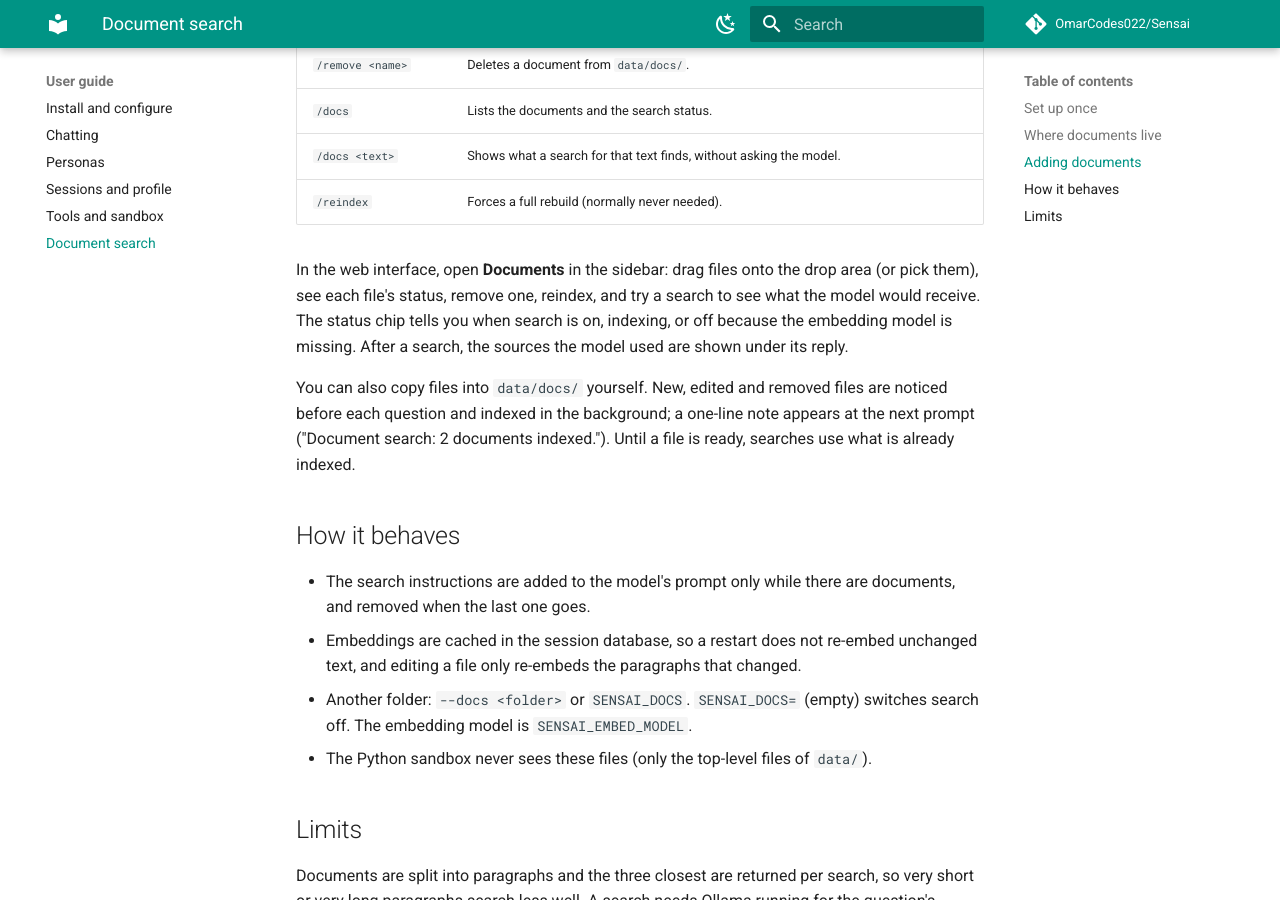
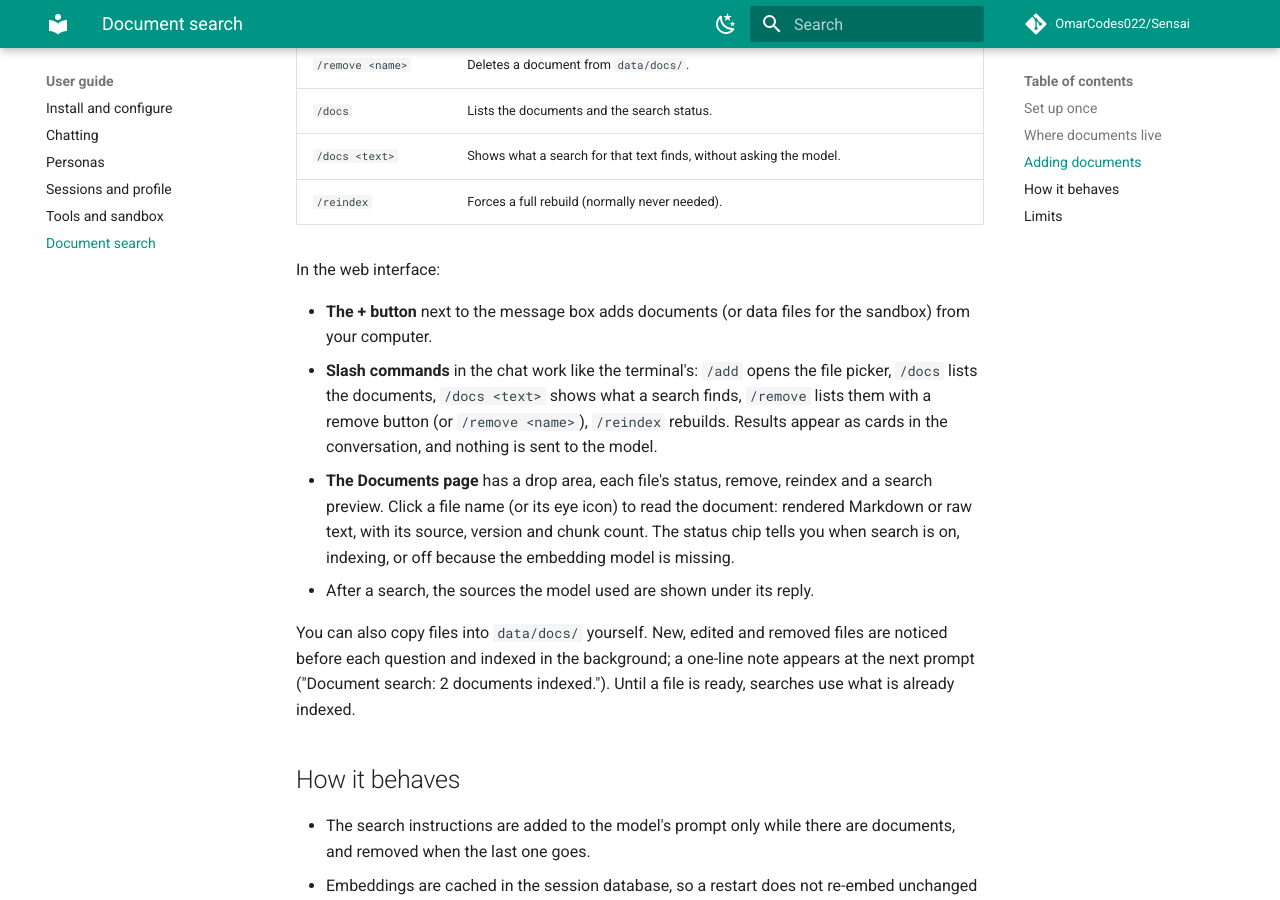
Before and after one commit to OmarCodes022/Sensai, an MkDocs documentation site: the page built from docs/user-guide/documents.md, in a window 1280 px wide and 900 px high, scrolled down 1205 px. Built offline with MkDocs 1.6.1 and Material for MkDocs 9.7.7, drawn with Linux system fonts in a browser that asks for light colours; comment, search, counter and statistics services are not loaded.

Commit message:
docs: describe the + button, the slash commands and the document viewer

```diff
--- a/docs/user-guide/documents.md
+++ b/docs/user-guide/documents.md
@@ -49,7 +49,12 @@ In the terminal chat, from anywhere on your computer:
 | `/docs <text>` | Shows what a search for that text finds, without asking the model. |
 | `/reindex` | Forces a full rebuild (normally never needed). |
 
-In the web interface, open **Documents** in the sidebar: drag files onto the drop area (or pick them), see each file's status, remove one, reindex, and try a search to see what the model would receive. The status chip tells you when search is on, indexing, or off because the embedding model is missing. After a search, the sources the model used are shown under its reply.
+In the web interface:
+
+- **The + button** next to the message box adds documents (or data files for the sandbox) from your computer.
+- **Slash commands** in the chat work like the terminal's: `/add` opens the file picker, `/docs` lists the documents, `/docs <text>` shows what a search finds, `/remove` lists them with a remove button (or `/remove <name>`), `/reindex` rebuilds. Results appear as cards in the conversation, and nothing is sent to the model.
+- **The Documents page** has a drop area, each file's status, remove, reindex and a search preview. Click a file name (or its eye icon) to read the document: rendered Markdown or raw text, with its source, version and chunk count. The status chip tells you when search is on, indexing, or off because the embedding model is missing.
+- After a search, the sources the model used are shown under its reply.
 
 You can also copy files into `data/docs/` yourself. New, edited and removed files are
 noticed before each question and indexed in the background; a one-line note appears at
```
Also changed, not shown: web/web-ui.md (+3 -1 lines).
